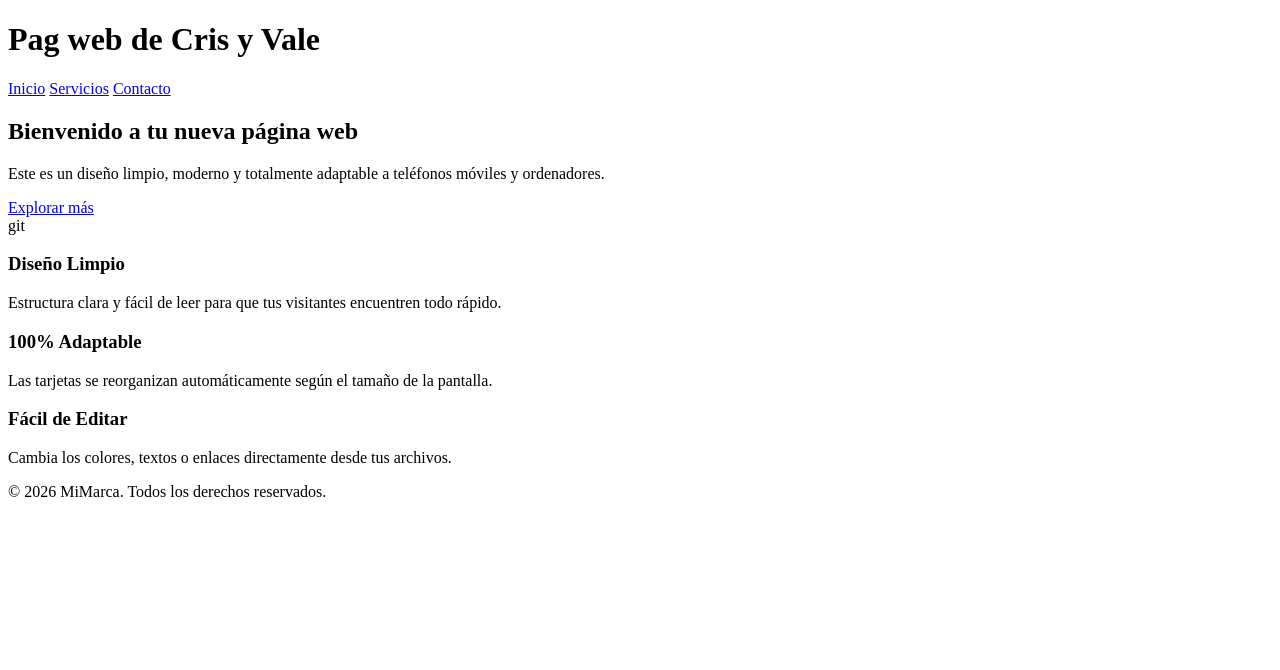
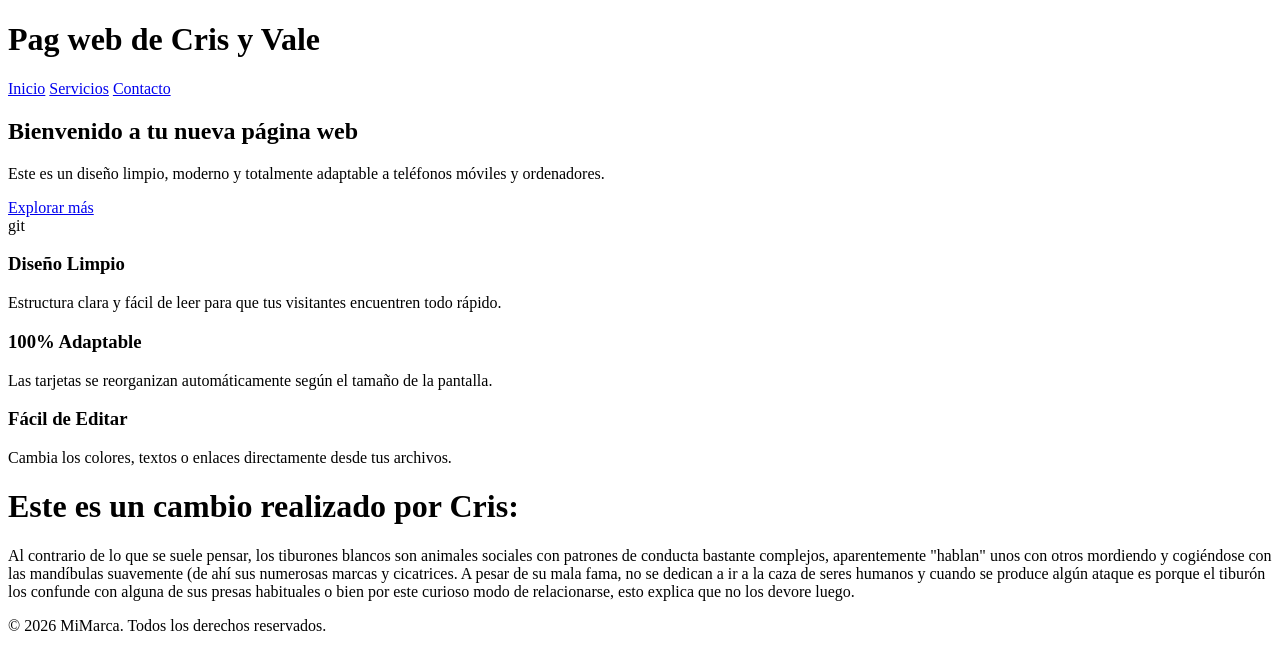
Before and after one commit to cricri256/gitvaleriacristina, a plain HTML site: page index.html in a window 1280 px wide. Drawn offline with Linux system fonts and the light colour scheme.

Commit message:
Parrafo extra Cris

```diff
--- a/index.html
+++ b/index.html
@@ -40,6 +40,10 @@
         <p>Cambia los colores, textos o enlaces directamente desde tus archivos.</p>
       </div>
     </div>
+
+    <h1>Este es un cambio realizado por Cris:</h1>
+    <p>Al contrario de lo que se suele pensar, los tiburones blancos son animales sociales con patrones de conducta bastante complejos, aparentemente "hablan" unos con otros mordiendo y cogiéndose con las mandíbulas suavemente (de ahí sus numerosas marcas y cicatrices. A pesar de su mala fama, no se dedican a ir a la caza de seres humanos y cuando se produce algún ataque es porque el tiburón los confunde con alguna de sus presas habituales o bien por este curioso modo de relacionarse, esto explica que no los devore luego.</p>
+
   </main>
 
   <!-- Pie de página -->
```
